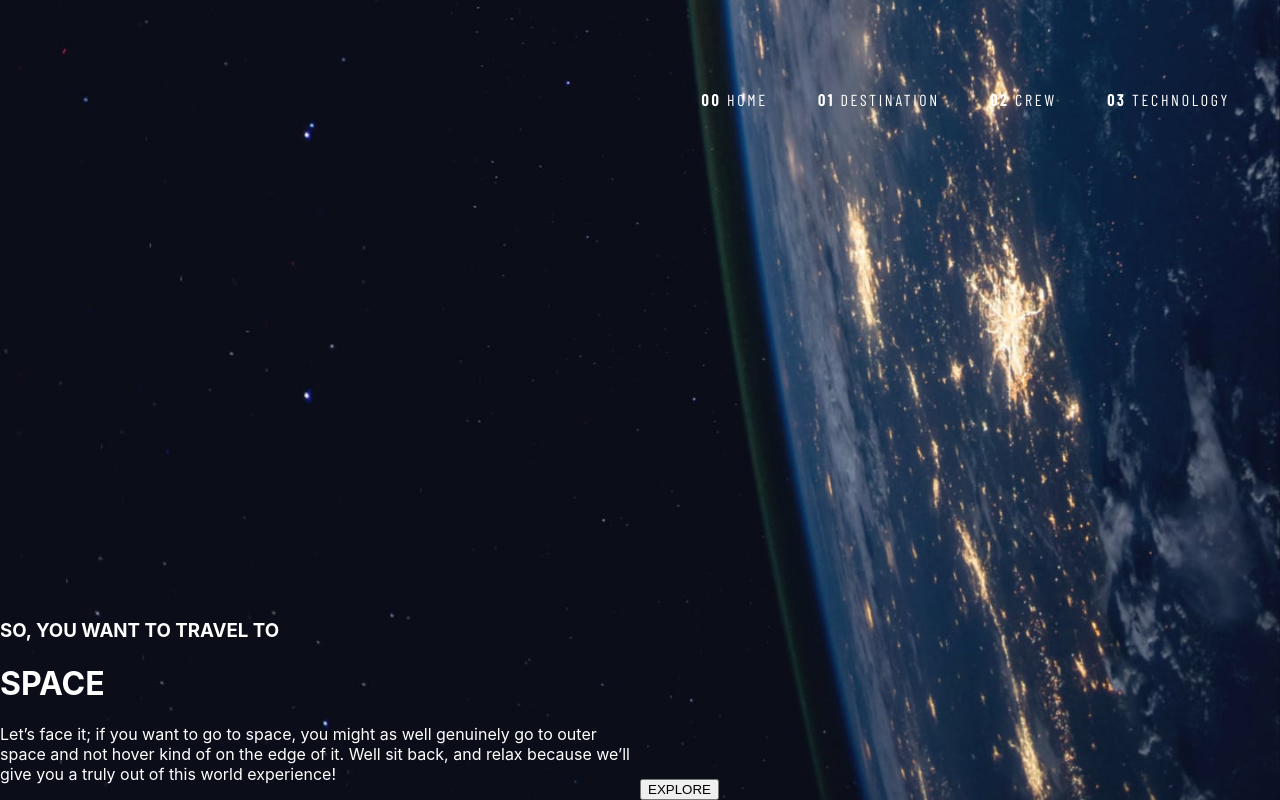
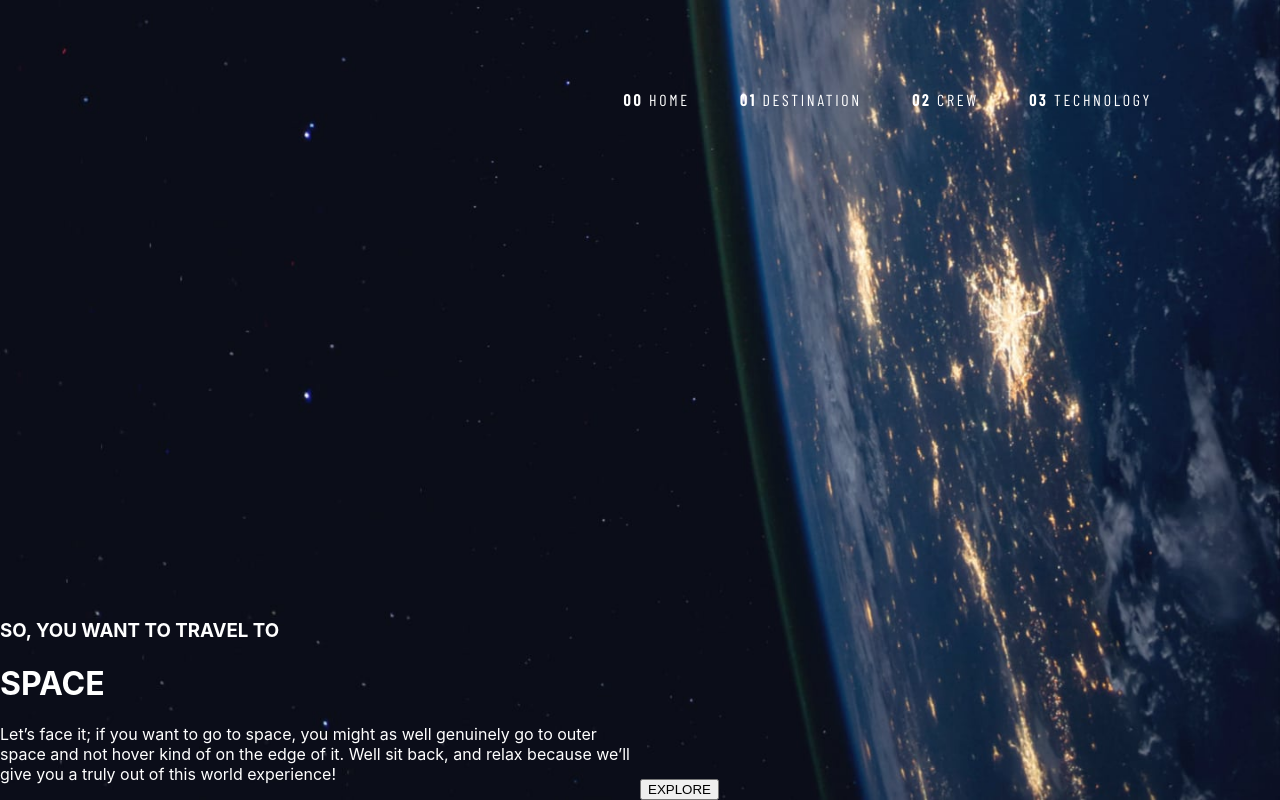
Before and after one commit to kabocha23/space-tourism, a React (Create React App) app: page / in a window 1280 px wide. Built offline with nearby package versions, Linux system fonts and the light colour scheme; a web font is replaced by a local one.

Commit message:
edited navrbar styles

```diff
--- a/src/components/Navbar/Navbar.css
+++ b/src/components/Navbar/Navbar.css
@@ -8,7 +8,7 @@
 .navbar-container ul {
     display: flex;
     margin-left: auto;
-    margin-right: 50px;
+    margin-right: 10%;
     align-items: center;
     list-style: none;
 }
```
